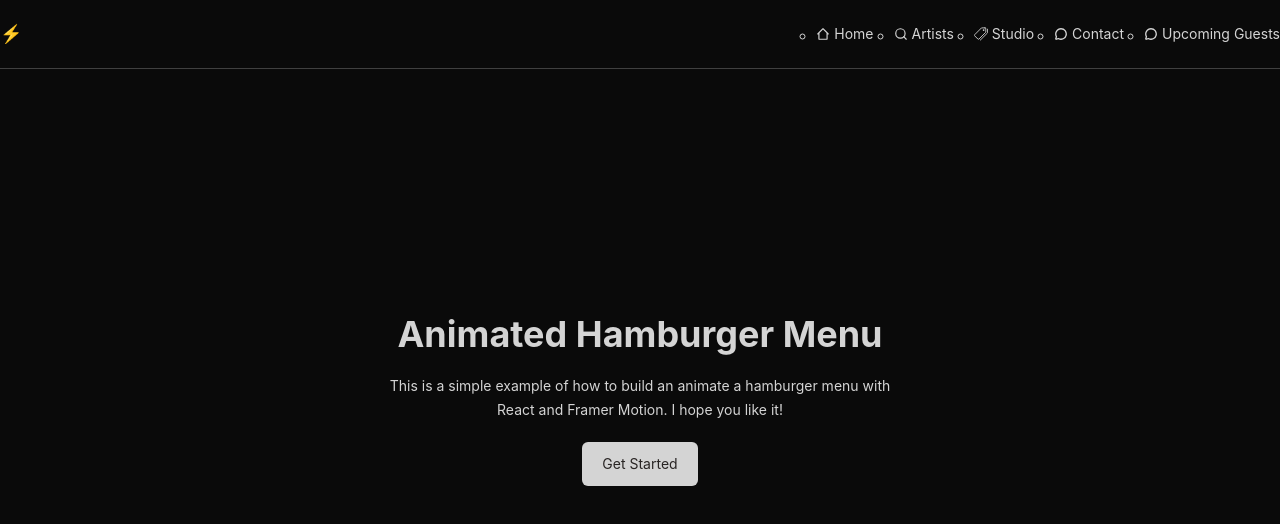
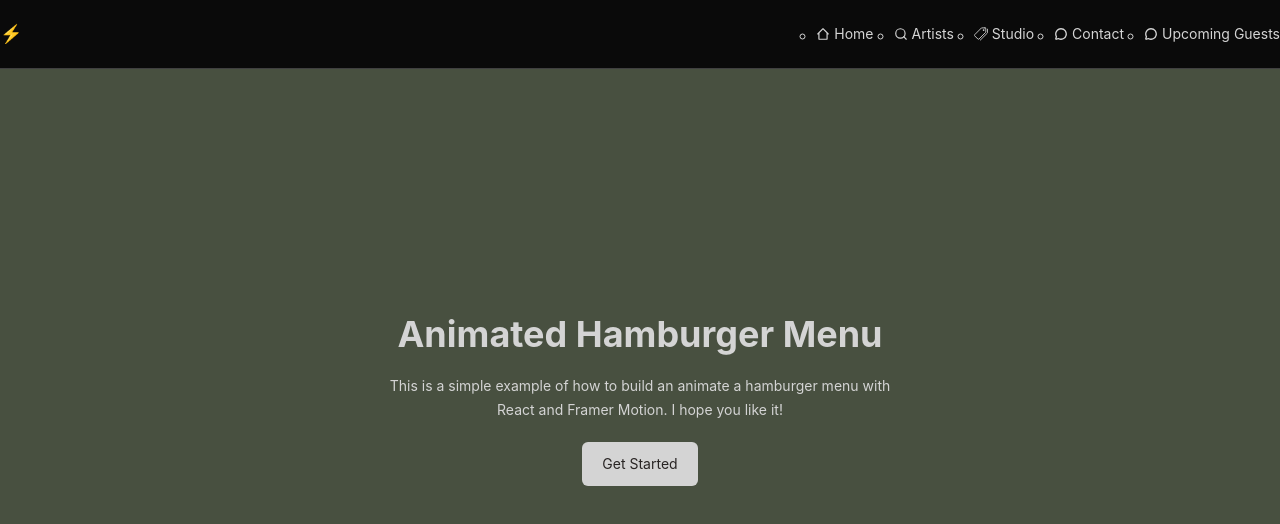
Before and after one commit to Cmbs86/Thorns-and-Spines-page, a React (Vite) app in the folder thorns-n-spines-project/: page / in a window 1280 px wide. Shown: the top 524 px of the page. Built offline with nearby package versions, Linux system fonts and the light colour scheme.

Commit message:
Update background and text colors in index.css

```diff
--- a/thorns-n-spines-project/src/index.css
+++ b/thorns-n-spines-project/src/index.css
@@ -84,5 +84,5 @@ code {
 
 /* change later to thorns and spines default */
 body {
-  @apply bg-neutral-950 text-neutral-300;
+  @apply bg-tns-ebony-dark text-neutral-300;
 }
```
